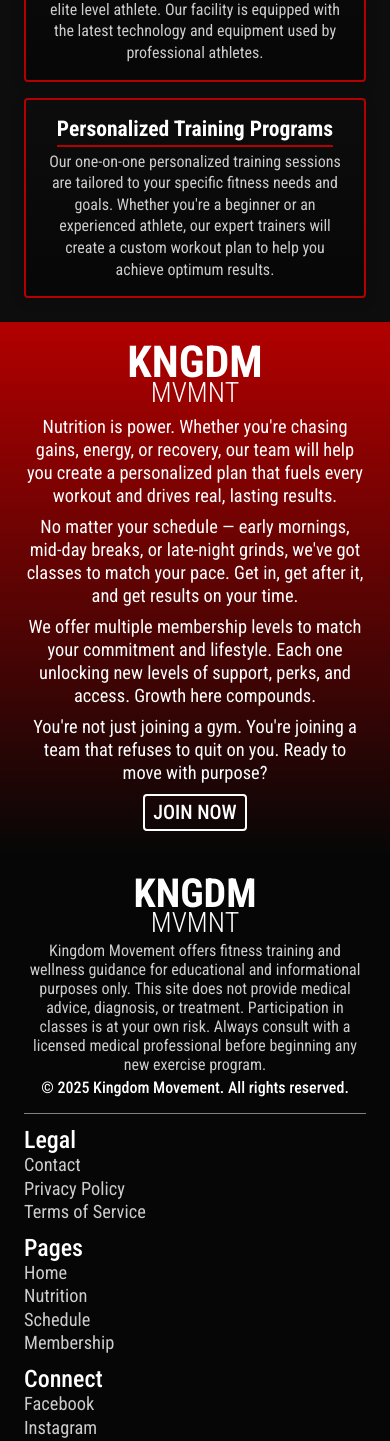
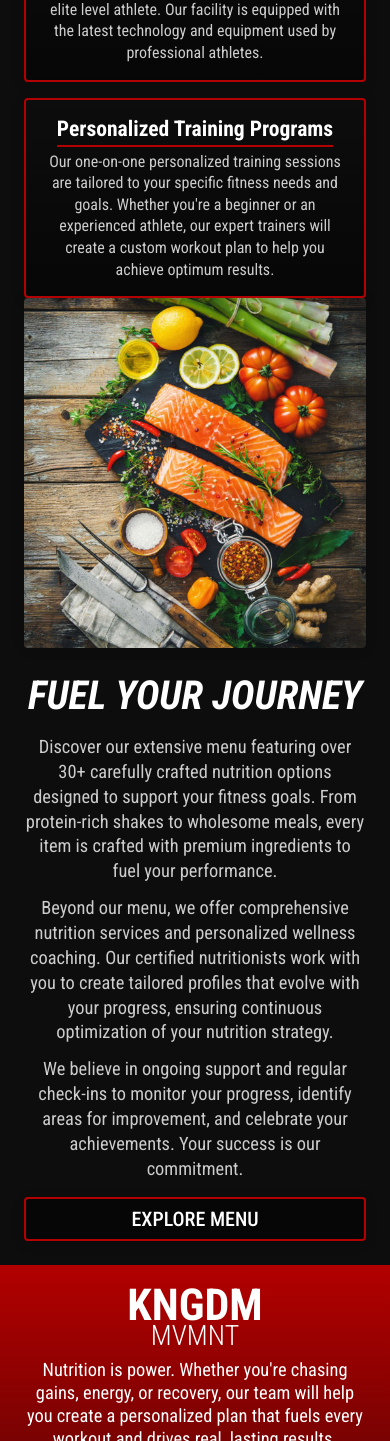
Before and after one commit to gilmerperez/kingdom-movement, a React (Vite) app: page / in a window 390 px wide. Shown: the part 2916-4357 px from the top of the page. Built offline with nearby package versions, Linux system fonts and the light colour scheme.

Commit message:
Added and styled nutrition component in home page

```diff
--- a/src/components/Nutrition/Nutrition.jsx
+++ /dev/null
@@ -1,11 +0,0 @@
-import styles from "./Nutrition.module.css";
-
-function Nutrition() {
-  return (
-    <>
-      <section className={styles.nutritionContainer}></section>
-    </>
-  );
-}
-
-export default Nutrition;
--- a/src/components/Nutrition/Nutrition.module.css
+++ /dev/null
@@ -1,9 +0,0 @@
-.nutritionContainer {
-  width: 100%;
-  display: flex;
-  margin: 0 auto;
-  max-width: 1200px;
-  align-items: center;
-  flex-direction: row;
-  justify-content: center;
-}
--- /dev/null
+++ b/src/components/NutritionComponent/NutritionComponent.jsx
@@ -0,0 +1,48 @@
+import { Link } from "react-router-dom";
+import styles from "./NutritionComponent.module.css";
+
+function NutritionComponent() {
+  return (
+    <>
+      <section className={styles.nutritionComponentContainer}>
+        {/* Image */}
+        <div className={styles.imageContainer}>
+          <img
+            src="/nutrition/nutrition.jpeg"
+            className={styles.nutritionImage}
+            alt="Fresh, healthy ingredients and nutrition preparation"
+          />
+        </div>
+
+        {/* Content */}
+        <div className={styles.contentContainer}>
+          {/* Title */}
+          <h2 className={styles.title}>FUEL YOUR JOURNEY</h2>
+          {/* Description */}
+          <div className={styles.description}>
+            <p>
+              Discover our extensive menu featuring over 30+ carefully crafted nutrition options designed to support
+              your fitness goals. From protein-rich shakes to wholesome meals, every item is crafted with premium
+              ingredients to fuel your performance.
+            </p>
+            <p>
+              Beyond our menu, we offer comprehensive nutrition services and personalized wellness coaching. Our
+              certified nutritionists work with you to create tailored profiles that evolve with your progress, ensuring
+              continuous optimization of your nutrition strategy.
+            </p>
+            <p>
+              We believe in ongoing support and regular check-ins to monitor your progress, identify areas for
+              improvement, and celebrate your achievements. Your success is our commitment.
+            </p>
+          </div>
+          {/* CTA button */}
+          <Link to="/nutrition" className={styles.ctaButton}>
+            EXPLORE MENU
+          </Link>
+        </div>
+      </section>
+    </>
+  );
+}
+
+export default NutritionComponent;
--- /dev/null
+++ b/src/components/NutritionComponent/NutritionComponent.module.css
@@ -0,0 +1,135 @@
+.nutritionComponentContainer {
+  gap: 2rem;
+  width: 100%;
+  display: flex;
+  margin: 0 auto;
+  max-width: 1200px;
+  align-items: center;
+  flex-direction: row;
+  justify-content: center;
+}
+
+/* Image */
+.imageContainer {
+  flex: 1;
+  display: flex;
+}
+
+.nutritionImage {
+  width: 100%;
+  object-fit: cover;
+  border-radius: 8px;
+  transition: 0.3s ease-in;
+  box-shadow: 0 0 12px rgba(0, 0, 0, 0.15);
+}
+
+.nutritionImage:hover {
+  transform: scale(1.025);
+  box-shadow: 0 0 15px rgba(0, 0, 0, 0.3);
+}
+
+/* Content */
+.contentContainer {
+  flex: 1;
+  gap: 1rem;
+  display: flex;
+  text-align: left;
+  align-items: center;
+  flex-direction: column;
+  justify-content: center;
+}
+
+.title {
+  font-size: 3.5rem;
+  font-style: italic;
+  margin-right: auto;
+}
+
+.description {
+  gap: 1rem;
+  display: flex;
+  align-items: center;
+  flex-direction: column;
+  justify-content: center;
+}
+
+.description p {
+  line-height: 1.35;
+  font-size: 1.25rem;
+  color: var(--text-secondary);
+}
+
+.ctaButton {
+  font-weight: 500;
+  font-size: 1.75rem;
+  margin-right: auto;
+  border-radius: 8px;
+  padding: 0.75rem 1rem;
+  transition: 0.3s ease-in;
+  border: 3px solid var(--primary);
+  background-color: var(--header-bg-color);
+  box-shadow: 0 3px 12px rgba(0, 0, 0, 0.15);
+}
+
+.ctaButton:hover {
+  transform: scale(1.05);
+  color: hsl(0, 0%, 100%);
+  background-color: var(--primary);
+  box-shadow: 0 5px 15px rgba(0, 0, 0, 0.3);
+}
+
+/* Tablet responsiveness */
+@media (max-width: 768px) {
+  .nutritionComponentContainer {
+    flex-direction: column;
+  }
+
+  .imageContainer {
+    min-width: 100%;
+    max-height: 350px;
+  }
+
+  .nutritionImage {
+    border-radius: 6px;
+  }
+
+  .title {
+    margin: 0 auto;
+    font-size: 2.5rem;
+  }
+
+  .description p {
+    font-size: 1.15rem;
+    text-align: center;
+  }
+
+  .ctaButton {
+    margin: 0 auto;
+    font-size: 1.5rem;
+    border-radius: 6px;
+    padding: 0.5rem 0.75rem;
+  }
+}
+
+/* Mobile responsiveness */
+@media (max-width: 480px) {
+  .nutritionComponentContainer {
+    gap: 1.5rem;
+  }
+
+  .nutritionImage {
+    border-radius: 4px;
+  }
+
+  .description {
+    gap: 0.75rem;
+  }
+
+  .ctaButton {
+    width: 100%;
+    font-size: 1.25rem;
+    text-align: center;
+    border-radius: 4px;
+    border: 2px solid var(--primary);
+  }
+}
--- a/src/pages/Home/Home.jsx
+++ b/src/pages/Home/Home.jsx
@@ -5,8 +5,8 @@ import Banner from "../../components/Banner/Banner";
 import Coaches from "../../components/Coaches/Coaches";
 import HomeCTA from "../../components/HomeCTA/HomeCTA";
 import WhoWeAre from "../../components/WhoWeAre/WhoWeAre";
-import Nutrition from "../../components/Nutrition/Nutrition";
 import OurMission from "../../components/OurMission/OurMission";
+import NutritionComponent from "../../components/NutritionComponent/NutritionComponent";
 
 function Home() {
   // Set page title
@@ -40,7 +40,7 @@ function Home() {
           {/* Why us */}
           <WhyUs />
           {/* Nutrition */}
-          <Nutrition />
+          <NutritionComponent />
         </section>
       </main>
       {/* CTA component */}
```
Also changed, not shown: public/nutrition/nutrition.jpeg (added).
